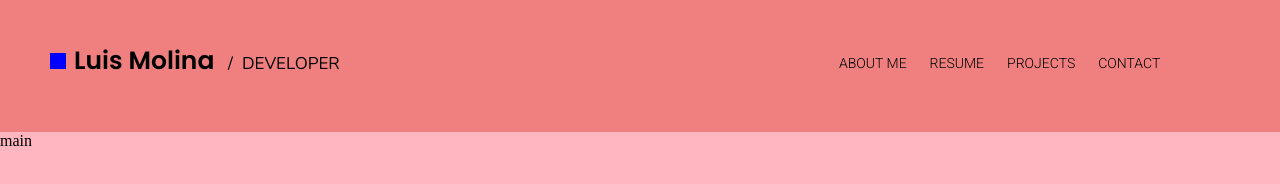
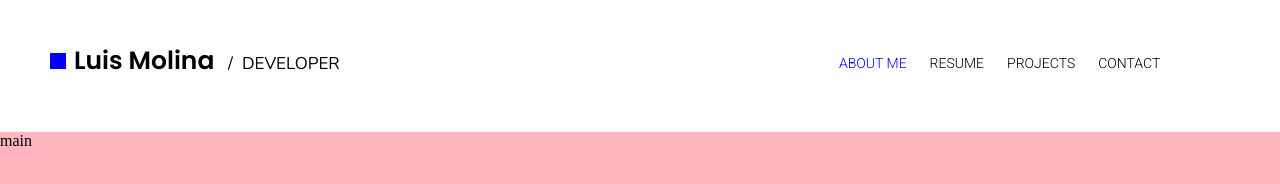
Before and after one commit to luisMolina95/personal-frontend, a website: page index.html in a window 1280 px wide. Shown: the top 184 px of the page. Drawn offline with nearby package versions, Linux system fonts and the light colour scheme.

Commit message:
Add blue to current page

```diff
--- a/index.html
+++ b/index.html
@@ -40,7 +40,7 @@
         <nav>
           <ul>
             <li>
-              <a href="/"><p>ABOUT ME</p></a>
+              <a style="color: blue;" href="/"><p>ABOUT ME</p></a>
             </li>
             <li>
               <a href="/"><p>RESUME</p></a>
--- a/style.css
+++ b/style.css
@@ -7,7 +7,7 @@ body {
 header {
   position: sticky !important;
   top: 0px;
-  background-color: lightcoral;
+  background-color: white;
   display: flex;
   width: 100%;
 }
```
